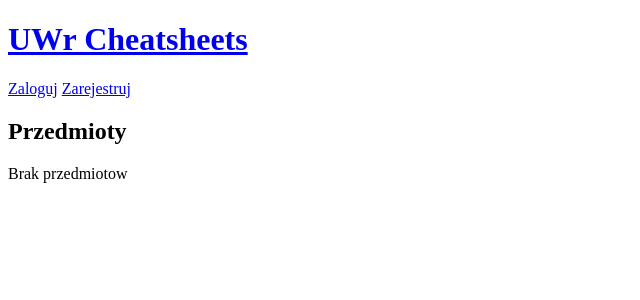
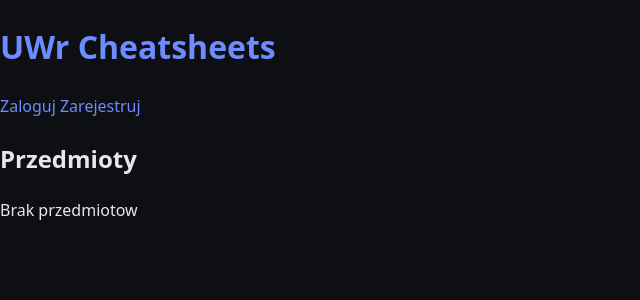
Before and after one commit to nihiL7331/uwr-cheatsheets-web, a Django app: page / in a window 1280 px wide. Shown: the top 300 px of the page, without its empty margins (0-640 px from the left). Run offline with Django 5.2, Linux system fonts and the light colour scheme; data that the repository does not hold is empty.

Commit message:
feat: basic static styling

```diff
--- /dev/null
+++ b/uwr_cheatsheets/static/uwr_cheatsheets/css/main.css
@@ -0,0 +1,33 @@
+:root {
+  --bg:       #0e0f13;
+  --surface:  #16181f;
+  --text:     #e6e7ea;
+  --text-dim: #9aa0ab;
+  --accent:   #6c8cff;
+  --border:   #262932;
+
+  --font-body: system-ui, -apple-system, "Segoe UI", Roboto, sans-serif;
+  --font-display: "Segoe UI", system-ui, sans-serif;
+
+  --space-1: 0.25rem;
+  --space-2: 0.5rem;
+  --space-3: 1rem;
+  --space-4: 2rem;
+  --space-5: 4rem;
+
+  --radius: 10px;
+  --maxw: 1100px;
+}
+
+* { box-sizing: border-box; }
+
+body {
+  margin: 0;
+  background: var(--bg);
+  color: var(--text);
+  font-family: var(--font-body);
+  line-height: 1.6;
+}
+
+a { color: var(--accent); text-decoration: none; }
+a:hover { text-decoration: underline; }
--- a/uwr_cheatsheets/templates/uwr_cheatsheets/base.html
+++ b/uwr_cheatsheets/templates/uwr_cheatsheets/base.html
@@ -1,9 +1,11 @@
+{% load static %}
 <!doctype html>
 <html lang="pl">
 <head>
     <meta charset="utf-8" />
     <meta name="viewport" content="width=device-width, initial-scale=1" />
     <title>{% block title %}UWr Cheatsheets{% endblock %}</title>
+    <link rel="stylesheet" href="{% static 'uwr_cheatsheets/css/main.css' %}" />
 </head>
 <body>
     <header>
```
